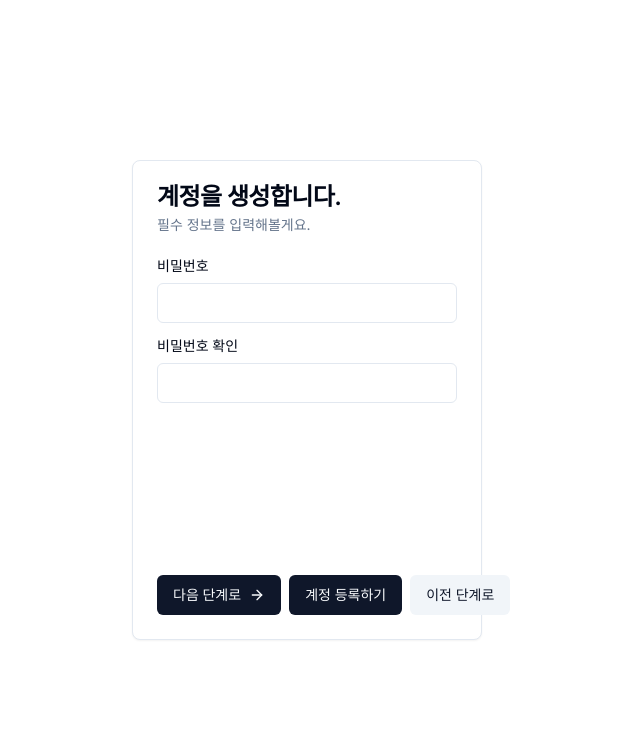
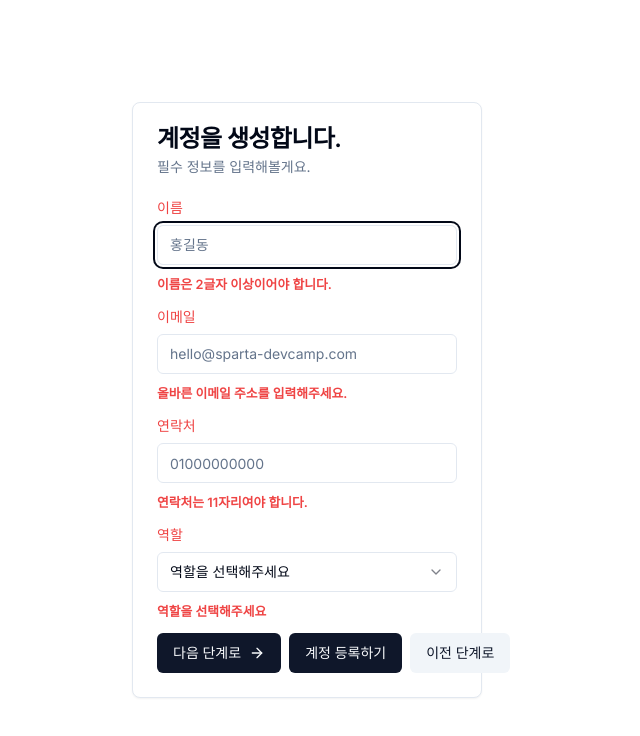
Before and after one commit to crown0205/devCamp, a Next.js app: page / in a window 1280 px wide. Both pictures are taken after a click on the button "다음 단계로". Shown: the top 736 px of the page, without its empty margins (333-973 px from the left). Built offline with nearby package versions, Linux system fonts and the light colour scheme.

Commit message:
add : error message 추가

```diff
--- a/package.json
+++ b/package.json
@@ -9,6 +9,7 @@
     "lint": "next lint"
   },
   "dependencies": {
+    "@hookform/resolvers": "^3.3.4",
     "@radix-ui/react-label": "^2.0.2",
     "@radix-ui/react-select": "^2.0.0",
     "@radix-ui/react-slot": "^1.0.2",
--- a/src/app/page.tsx
+++ b/src/app/page.tsx
@@ -1,4 +1,5 @@
 "use client";
+import ErrorText from "@/components/atom/text/ErrorText";
 import { Button } from "@/components/ui/button";
 import {
   Card,
@@ -13,39 +14,42 @@ import { Label } from "@/components/ui/label";
 import {
   Select,
   SelectContent,
+  SelectGroup,
   SelectItem,
   SelectTrigger,
   SelectValue,
 } from "@/components/ui/select";
-import { formValues } from "@/types";
+import { userSchema } from "@/types";
+import { zodResolver } from "@hookform/resolvers/zod";
 import clsx from "clsx";
 import { ArrowRight } from "lucide-react";
 //
-import { useState } from "react";
-import { useForm } from "react-hook-form";
+import { useEffect, useState } from "react";
+import { Controller, useForm } from "react-hook-form";
 import { z } from "zod";
 
-type IFormValues = z.infer<typeof formValues>;
+type IUserSchema = z.infer<typeof userSchema>;
 type IStep = "info" | "password";
 
 export default function Home() {
   const [step, setStep] = useState<IStep>("info");
 
-  const { handleSubmit, register } = useForm<IFormValues>({
-    defaultValues: {
-      name: "",
-      email: "",
-      phone: "",
-      roles: "",
-    },
+  const {
+    register,
+    control,
+    getFieldState,
+    getValues,
+    formState: { errors, isValid, validatingFields },
+    handleSubmit,
+  } = useForm<IUserSchema>({
+    resolver: zodResolver(userSchema),
+    mode: "onChange",
   });
 
-  const onSubmit = (data: IFormValues) => {
-    console.log(data);
-  };
+  const handleNext = (data: IUserSchema) => {
+    // setStep("password");
 
-  const handleNext = () => {
-    setStep("password");
+    console.log({ errors, data });
   };
 
   const handlePrev = () => {
@@ -54,6 +58,7 @@ export default function Home() {
 
   const handleSignup = () => {
     console.log("signup");
+    console.log(getValues());
   };
 
   return (
@@ -74,28 +79,89 @@ export default function Home() {
             <form>
               <div className="grid w-full items-center gap-4">
                 <div className="flex flex-col space-y-1.5 gap-1">
-                  <Label htmlFor="name">이름</Label>
-                  <Input id="name" placeholder="홍길동" />
+                  <Label
+                    className={clsx(errors?.name && "text-red-500")}
+                    htmlFor="name"
+                  >
+                    이름
+                  </Label>
+                  <Input id="name" placeholder="홍길동" {...register("name")} />
+                  {errors?.name && (
+                    <ErrorText className="text-red-500 font-semibold">
+                      {errors.name?.message}
+                    </ErrorText>
+                  )}
                 </div>
                 <div className="flex flex-col space-y-1.5 gap-1">
-                  <Label htmlFor="email">이메일</Label>
-                  <Input id="email" placeholder="hello@sparta-devcamp.com" />
+                  <Label
+                    className={clsx(errors?.email && "text-red-500")}
+                    htmlFor="email"
+                  >
+                    이메일
+                  </Label>
+                  <Input
+                    id="email"
+                    placeholder="hello@sparta-devcamp.com"
+                    {...register("email")}
+                  />
+                  {errors?.email && (
+                    <ErrorText className="text-red-500 font-semibold">
+                      {errors.email?.message}
+                    </ErrorText>
+                  )}
                 </div>
                 <div className="flex flex-col space-y-1.5 gap-1">
-                  <Label htmlFor="phone">연락처</Label>
-                  <Input id="phone" placeholder="01000000000" />
+                  <Label
+                    className={clsx(errors.phone && "text-red-500")}
+                    htmlFor="phone"
+                  >
+                    연락처
+                  </Label>
+                  <Input
+                    id="phone"
+                    placeholder="01000000000"
+                    {...register("phone")}
+                  />
+                  {errors?.phone && (
+                    <ErrorText className="text-red-500 font-semibold">
+                      {errors.phone?.message}
+                    </ErrorText>
+                  )}
                 </div>
+
                 <div className="flex flex-col space-y-1.5 gap-1">
-                  <Label htmlFor="roles">역활</Label>
-                  <Select>
+                  <Label
+                    className={clsx(errors.roles && "text-red-500")}
+                    htmlFor="roles"
+                  >
+                    역할
+                  </Label>
+                  <Controller
+                    name="roles"
+                    control={control}
+                    render={({ field }) => (
+                      <Select
+                        {...field}
+                        onValueChange={field.onChange}
+                        defaultValue={field.value}
+                      >
                         <SelectTrigger id="roles">
                           <SelectValue placeholder="역할을 선택해주세요" />
                         </SelectTrigger>
                         <SelectContent position="popper">
+                          <SelectGroup>
                             <SelectItem value="admin">관리자</SelectItem>
                             <SelectItem value="user">일반 사용자</SelectItem>
+                          </SelectGroup>
                         </SelectContent>
                       </Select>
+                    )}
+                  />
+                  {errors?.roles && (
+                    <ErrorText className="text-red-500 font-semibold">
+                      {errors.roles?.message}
+                    </ErrorText>
+                  )}
                 </div>
               </div>
             </form>
@@ -106,18 +172,44 @@ export default function Home() {
               step === "password" ? "-translate-x-[100%]" : "translate-x-0"
             )}
           >
+            <form className="flex flex-col gap-4">
               <div className="flex flex-col space-y-1.5 gap-1">
-              <Label htmlFor="password">비밀번호</Label>
-              <Input id="password" placeholder="" />
+                <Label
+                  className={clsx(errors.password && "text-red-500")}
+                  htmlFor="password"
+                >
+                  비밀번호
+                </Label>
+                <Input id="password" placeholder="" {...register("password")} />
+                {errors?.password && (
+                  <ErrorText className="text-red-500 font-semibold">
+                    {errors.password?.message}
+                  </ErrorText>
+                )}
               </div>
               <div className="flex flex-col space-y-1.5 gap-1">
-              <Label htmlFor="passwordCheck">비밀번호 확인</Label>
-              <Input id="passwordCheck" placeholder="" />
+                <Label
+                  className={clsx(errors.passwordConfirm && "text-red-500")}
+                  htmlFor="passwordConfirm"
+                >
+                  비밀번호 확인
+                </Label>
+                <Input
+                  id="passwordConfirm"
+                  placeholder=""
+                  {...register("passwordConfirm")}
+                />
+                {errors?.passwordConfirm && (
+                  <ErrorText className="text-red-500 font-semibold">
+                    {errors.passwordConfirm?.message}
+                  </ErrorText>
+                )}
               </div>
+            </form>
           </CardContent>
         </div>
         <CardFooter className="flex justify-start gap-2 mt-3">
-          <Button className="flex gap-2" onClick={handleNext}>
+          <Button className="flex gap-2" onClick={handleSubmit(handleNext)}>
             다음 단계로 <ArrowRight className="h-4 w-4" />
           </Button>
 
--- /dev/null
+++ b/src/components/atom/text/ErrorText.tsx
@@ -0,0 +1,16 @@
+import clsx from "clsx";
+import React, { PropsWithChildren } from "react";
+
+interface ErrorTextProps extends PropsWithChildren {
+  className?: string;
+}
+
+const ErrorText: React.FC<ErrorTextProps> = ({ className, children }) => {
+  return (
+    <small className={clsx("text-red-500 font-semibold", className)}>
+      {children}
+    </small>
+  );
+};
+
+export default ErrorText;
--- a/src/types/index.ts
+++ b/src/types/index.ts
@@ -1,8 +1,48 @@
 import { z } from "zod";
 
-export const formValues = z.object({
-  name: z.string(),
-  email: z.string().email(),
-  phone: z.string(),
-  roles: z.string(),
+export const userSchema = z.object({
+  name: z
+    .string()
+    .min(2, { message: "이름은 2글자 이상이어야 합니다." })
+    .max(20),
+  email: z.string().email({ message: "올바른 이메일 주소를 입력해주세요." }),
+  phone: z
+    .string()
+    .min(11, { message: "연락처는 11자리여야 합니다." })
+    .max(11, { message: "연락처는 11자리여야 합니다." })
+    .refine((value) => value.startsWith("010"), {
+      message: "010으로 시작하는 11자리 숫자를 입력해주세요.",
+    }),
+  roles: z.string({ required_error: "역할을 선택해주세요" }),
+  password: z
+    .string()
+    .min(6, { message: "비밀번호는 최소 6자리 이상이어야 합니다" })
+    .max(20)
+    .refine(
+      (value) => {
+        const regex = /^(?=.*[a-zA-Z])(?=.*\d)(?=.*\W).{6,20}$/;
+        return regex.test(value);
+      },
+      {
+        message:
+          "비밀번호는 최소 6자리 이상, 영문, 숫자, 특수문자를 포함해야 합니다",
+      }
+    )
+    .optional(),
+
+  passwordConfirm: z
+    .string()
+    .min(6, { message: "비밀번호는 최소 6자리 이상이어야 합니다" })
+    .max(20)
+    .refine(
+      (value) => {
+        const regex = /^(?=.*[a-zA-Z])(?=.*\d)(?=.*\W).{6,20}$/;
+        return regex.test(value);
+      },
+      {
+        message:
+          "비밀번호는 최소 6자리 이상, 영문, 숫자, 특수문자를 포함해야 합니다",
+      }
+    )
+    .optional(),
 });
```
Also changed, not shown: 1 other file (tests, documents, lock files or other folders). Lines whose indentation alone changed are shown as unchanged.
